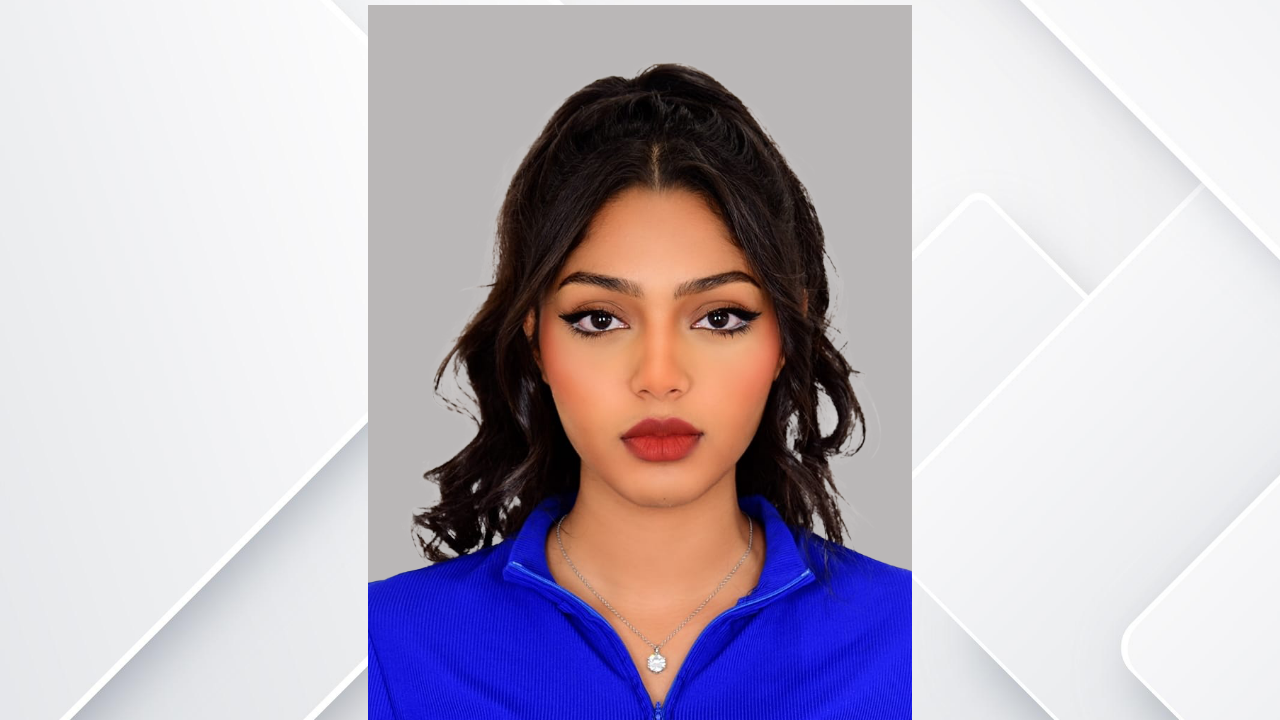
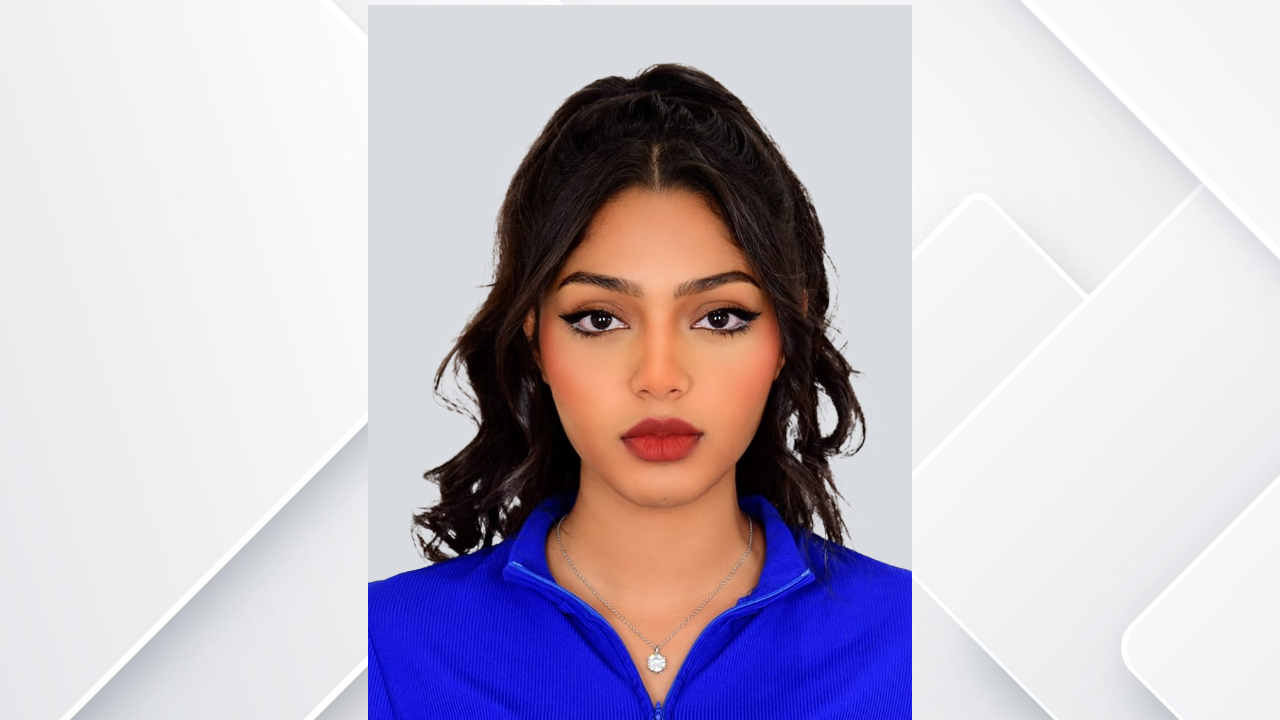
Before and after one commit to Habiba1744/fotomatic, a website: page index.html in a window 1280 px wide. Shown: the part 80-800 px from the top of the page. Drawn offline with nearby package versions, Linux system fonts and the light colour scheme.

Commit message:
Update index.html

```diff
--- a/index.html
+++ b/index.html
@@ -21,7 +21,7 @@
 
 
         <div class="profile">
-        <img src="profile.png" >
+        <img src="profile-pic.png" >
             </div>
 
 
```
